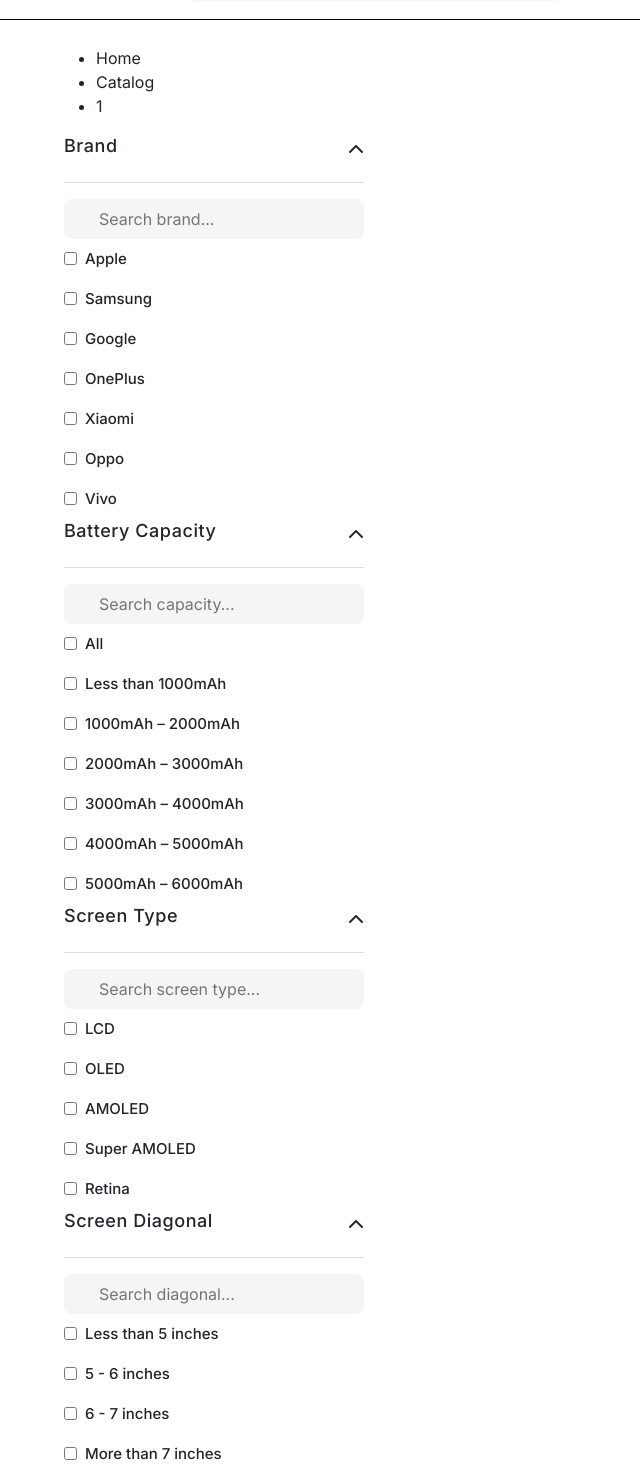
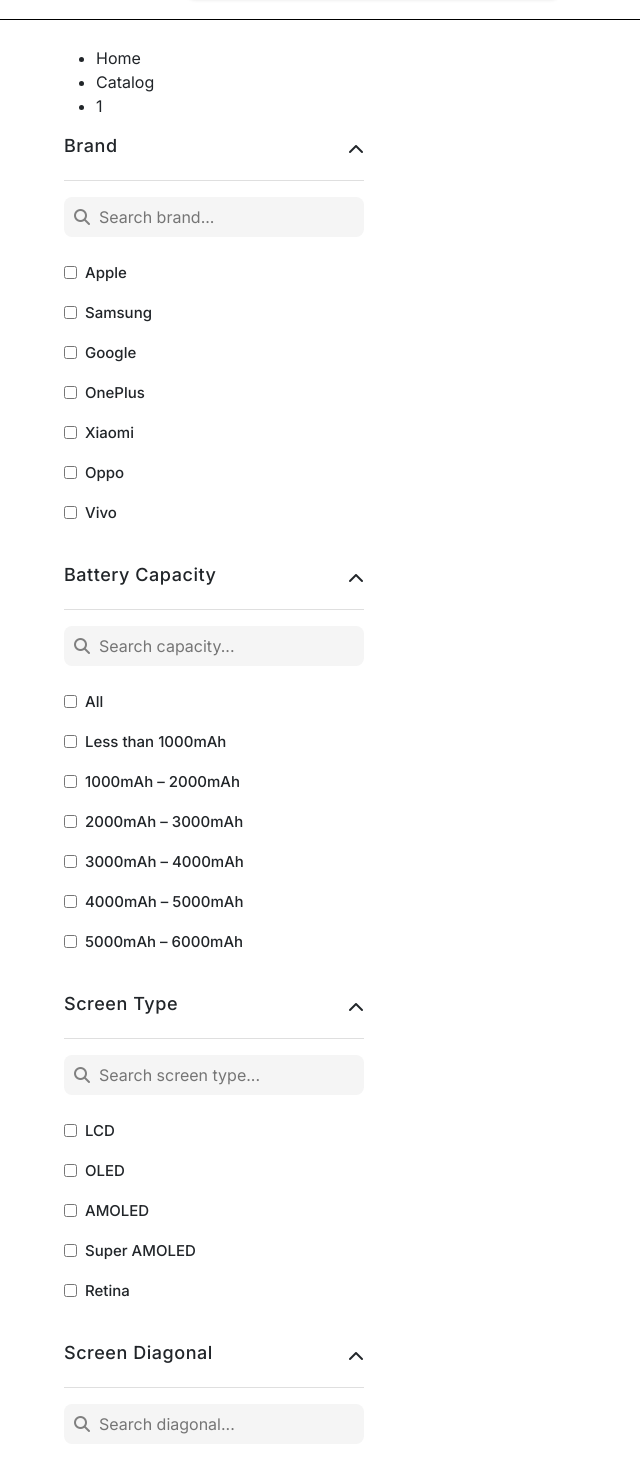
Before and after one commit to Mariii209/cyber-store, a React (Create React App) app: page /products/1 in a window 1280 px wide. Shown: the part 80-1550 px from the top of the page, without its empty margins (0-640 px from the left). Built offline with nearby package versions, Linux system fonts and the light colour scheme.

Commit message:
Refactored product filter components with new class structure and added search input styling

```diff
--- a/src/HomeSection/ProductPage/BatteryCapacity.js
+++ b/src/HomeSection/ProductPage/BatteryCapacity.js
@@ -2,13 +2,14 @@
 
 export default function BatteryCapacity() {
   return (
-    <div className="BatteryCapacity">
+    <div className="BatteryCapacity Section">
       <div className="Title BatteryCapacityTitle">
         <h3>Battery Capacity</h3>
         <i className="fa-solid fa-chevron-up"></i>
       </div>
       <hr />
       <form>
+        <i class="fa-solid fa-magnifying-glass SearchIcon"></i>
         <input type="search" name="" id="" placeholder="Search capacity..." />
       </form>
       <div className="BatteryCapacityList">
--- a/src/HomeSection/ProductPage/Brand.js
+++ b/src/HomeSection/ProductPage/Brand.js
@@ -2,13 +2,14 @@
 
 export default function Brand() {
   return (
-    <div className="Brand">
+    <div className="Brand Section">
       <div className="Title BrandTitle">
         <h3>Brand</h3>
         <i class="fa-solid fa-chevron-up"></i>
       </div>
       <hr />
       <form>
+        <i class="fa-solid fa-magnifying-glass SearchIcon"></i>
         <input type="search" placeholder="Search brand..." />
       </form>
       <div className="BrandList">
--- a/src/HomeSection/ProductPage/BultInMemory.js
+++ b/src/HomeSection/ProductPage/BultInMemory.js
@@ -2,13 +2,14 @@
 
 export default function BuiltInMemory() {
   return (
-    <div className="BuiltInMemory">
+    <div className="BuiltInMemory Section">
       <div className="Title BuiltInMemoryTitle">
         <h3>Built-in Memory</h3>
         <i className="fa-solid fa-chevron-up"></i>
       </div>
       <hr />
       <form>
+        <i class="fa-solid fa-magnifying-glass SearchIcon"></i>
         <input type="search" placeholder="Search memory..." />
       </form>
       <div className="BuiltInMemoryList">
--- a/src/HomeSection/ProductPage/ProtectionClass.js
+++ b/src/HomeSection/ProductPage/ProtectionClass.js
@@ -2,13 +2,14 @@
 
 export default function ProtectionClass() {
   return (
-    <div className="ProtectionClass">
+    <div className="ProtectionClass Section">
       <div className="Title ProtectionClassTitle">
         <h3>Protection Class</h3>
         <i className="fa-solid fa-chevron-up"></i>
       </div>
       <hr />
       <form>
+        <i class="fa-solid fa-magnifying-glass SearchIcon"></i>
         <input type="search" name="" id="" placeholder="Search protection..." />
       </form>
       <div className="ProtectionClassList">
--- a/src/HomeSection/ProductPage/ScreenDiagonal.js
+++ b/src/HomeSection/ProductPage/ScreenDiagonal.js
@@ -2,13 +2,14 @@
 
 export default function ScreenDiagonal() {
   return (
-    <div className="ScreenDiagonal">
+    <div className="ScreenDiagonal Section">
       <div className="Title ScreenDiagonalTitle">
         <h3>Screen Diagonal</h3>
         <i className="fa-solid fa-chevron-up"></i>
       </div>
       <hr />
       <form>
+        <i class="fa-solid fa-magnifying-glass SearchIcon"></i>
         <input type="search" name="" id="" placeholder="Search diagonal..." />
       </form>
       <div className="ScreenDiagonalList">
--- a/src/HomeSection/ProductPage/ScreenType.js
+++ b/src/HomeSection/ProductPage/ScreenType.js
@@ -2,13 +2,14 @@
 
 export default function ScreenType() {
   return (
-    <div className="ScreenType">
+    <div className="ScreenType Section">
       <div className="Title ScreenTypeTitle">
         <h3>Screen Type</h3>
         <i className="fa-solid fa-chevron-up"></i>
       </div>
       <hr />
       <form>
+        <i class="fa-solid fa-magnifying-glass SearchIcon"></i>
         <input type="search" placeholder="Search screen type..." />
       </form>
       <div className="ScreenTypeList">
--- a/src/HomeSection/ProductPage/SideFilter.css
+++ b/src/HomeSection/ProductPage/SideFilter.css
@@ -1,5 +1,9 @@
 .SideFilter {
   width: 300px;
+}
+
+.SideFilter .Section:not(:last-child) {
+  margin-bottom: 30px;
 }
 
 .SideFilter .Title {
@@ -18,6 +22,7 @@
 
 .SideFilter hr {
   color: gray;
+  margin: 14px 0 16px;
 }
 
 .SideFilter form input {
@@ -30,6 +35,19 @@
   outline: none;
 }
 
+.SideFilter form {
+  position: relative;
+  margin-bottom: 16px;
+}
+
+.SideFilter form .SearchIcon {
+  position: absolute;
+  top: 50%;
+  left: 10px;
+  transform: translateY(-50%);
+  color: gray;
+}
+
 .SideFilter ul {
   list-style: none;
   padding: 0;
@@ -38,6 +56,10 @@
 
 .SideFilter ul li input {
   margin-right: 8px;
+}
+
+.SideFilter ul li input {
+  accent-color: black;
 }
 
 .SideFilter ul li {
```
